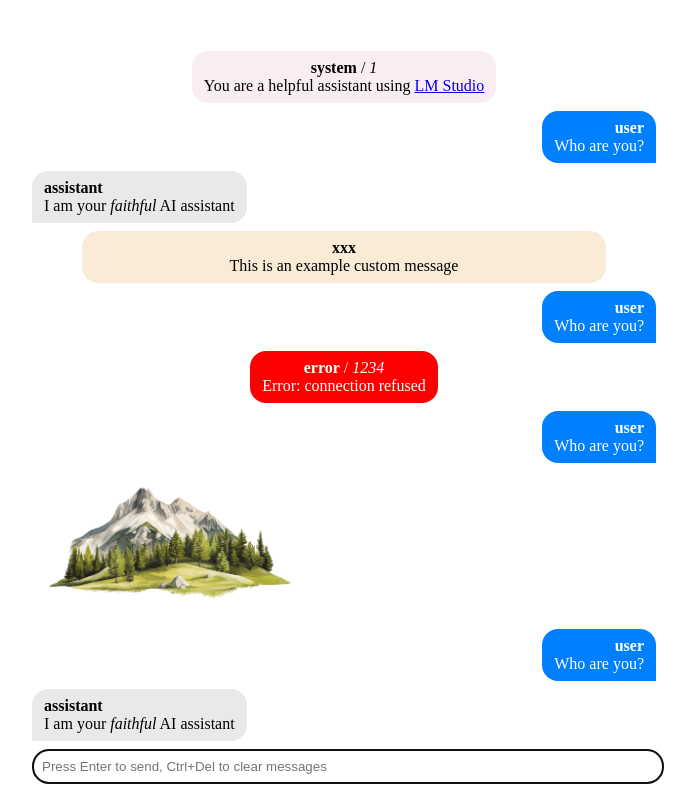
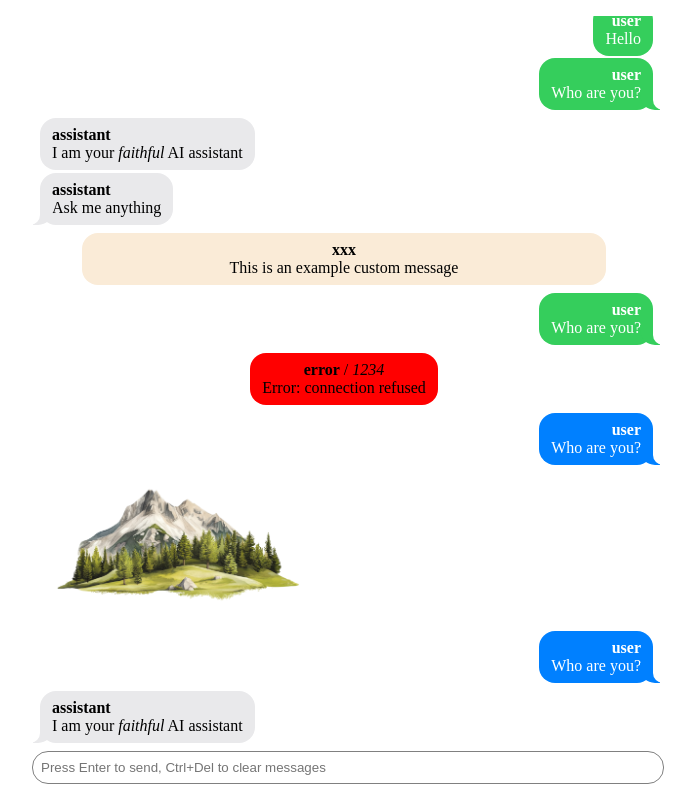
Before and after one commit to padcom/chat-ui, a Vue app: page / in a window 1280 px wide. Shown: the whole page, without its empty margins (296-991 px from the left). Built offline with nearby package versions, Linux system fonts and the light colour scheme; the HTML template or start-up script is replaced by a standard one.

Commit message:
Added bubble iOS-style for agent and user messages

```diff
--- a/src/App.vue
+++ b/src/App.vue
@@ -5,7 +5,7 @@
         <img :src="message.image" :alt="message.image" :title="message.image">
         <!-- <p>{{ message.image }}</p> -->
       </div>
-      <Message v-else :message class="markdown-body">
+      <Message v-else :message class="markdown-body" :class="{ green: message.green }">
         ...{{ message.extra }}
       </Message>
     </Messages>
@@ -37,10 +37,12 @@ const prompt = ref<InstanceType<typeof Prompt>>()
 
 const messages = ref<Msg[]>([
   { id: '1', role: 'system', content: 'You are a helpful assistant using [LM Studio](https://lmstudio.ai)' },
-  { role: 'user', content: 'Who are you?' },
+  { role: 'user', content: 'Hello', green: true },
+  { role: 'user', content: 'Who are you?', green: true },
   { role: 'assistant', content: 'I am your *faithful* AI assistant' },
+  { role: 'assistant', content: 'Ask me anything' },
   { role: 'xxx', content: 'This is an example custom message' },
-  { role: 'user', content: 'Who are you?' },
+  { role: 'user', content: 'Who are you?', green: true },
   { id: '1234', role: 'error', content: 'Error: connection refused' },
   { role: 'user', content: 'Who are you?' },
   { role: 'assistant', image: 'landscape.png' },
@@ -86,9 +88,14 @@ html, body {
 
 .message.image {
   background-color: transparent !important;
+  &:before, &:after { display: none; }
 
   & img {
     max-width: 50%;
   }
 }
+
+.message.green {
+  --chat-user-bg: #35ce5c;
+}
 </style>
--- a/src/main.css
+++ b/src/main.css
@@ -1,9 +1,20 @@
+:root, :host {
+  --chat-bg: white;
+  --chat-other-bg: #faedf1;
+  --chat-error-bg: red;
+  --chat-error-text: black;
+  --chat-assistant-bg: #e9e9eb;
+  --chat-user-bg: #0080ff;
+  --chat-user-text: white;
+}
+
 .chat {
   display: flex;
   flex-direction: column;
   gap: 0.5rem;
   width: 100%;
   height: 100%;
+  background: var(--chat-bg);
 
   & .messages {
     display: flex;
@@ -17,6 +28,7 @@
       max-width: 80%;
       border-radius: 1rem;
       padding: 8px 12px 8px 12px;
+      position: relative;
 
       & > p {
         margin: 0;
@@ -31,28 +43,103 @@
         text-align: center;
       }
 
-      &.system,
-      &.developer,
+      &.system {
+        background: var(--chat-system-bg, var(--chat-other-bg));
+        color: var(--chat-error-text, currentColor);
+      }
+      &.developer {
+        background: var(--chat-developer-bg, var(--chat-other-bg));
+        color: var(--chat-error-text, currentColor);
+      }
       &.tool {
-        background-color: rgb(250, 237, 241);
+        background: var(--chat-tool-bg, var(--chat-other-bg));
+        color: var(--chat-error-text, currentColor);
       }
       &.error {
-        background-color: red;
-        color: white;
+        background-color: var(--chat-error-bg);
+        color: var(--chat-error-text);
+      }
+      &.assistant {
+        background-color: var(--chat-assistant-bg);
+        color: var(--chat-assistant-text, currentColor);
+      }
+      &.user {
+        background-color: var(--chat-user-bg);
+        color: var(--chat-user-text);
       }
 
       &.assistant {
-        border-bottom-left-radius: 0;
         align-self: self-start;
-        background-color: #e9e9eb;
+        margin-left: 0.5rem;
+
+        &:before {
+          content: "";
+          position: absolute;
+          z-index: 0;
+          bottom: 0;
+          left: -7px;
+          height: 20px;
+          width: 20px;
+          background: var(--chat-assistant-bg);
+          border-bottom-right-radius: 15px;
+        }
+        &:after {
+          content: "";
+          position: absolute;
+          z-index: 1;
+          bottom: 0;
+          left: -10px;
+          width: 10px;
+          height: 20px;
+          background: var(--chat-bg);
+          border-bottom-right-radius: 10px;
+        }
+
+        & + & {
+          margin-bottom: -0.35rem;
+
+          &:before, &:after {
+            display: none;
+          }
+        }
       }
       &.user {
-        border-bottom-right-radius: 0;
         align-self: self-end;
         text-align: right;
-        /* background-color: #35ce5c; */
-        background-color: #0080ff;
-        color: white;
+        margin-right: 3px;
+
+        &:before {
+          content: "";
+          position: absolute;
+          z-index: 0;
+          bottom: 0;
+          right: -7px;
+          height: 20px;
+          width: 20px;
+          background: var(--chat-user-bg);
+          /* background-attachment: fixed; */
+          border-bottom-left-radius: 15px;
+        }
+
+        &:after {
+          content: "";
+          position: absolute;
+          z-index: 1;
+          bottom: 0;
+          right: -10px;
+          width: 10px;
+          height: 20px;
+          background: var(--chat-bg);
+          border-bottom-left-radius: 10px;
+        }
+
+        & + & {
+          margin-bottom: -0.35rem;
+
+          &:before, &:after {
+            display: none;
+          }
+        }
       }
     }
   }
@@ -67,6 +154,8 @@
       flex-grow: 1;
       padding: 0.5rem;
       border-radius: 1rem;
+      outline: none;
+      border: solid 1px gray;
     }
   }
 }
```
